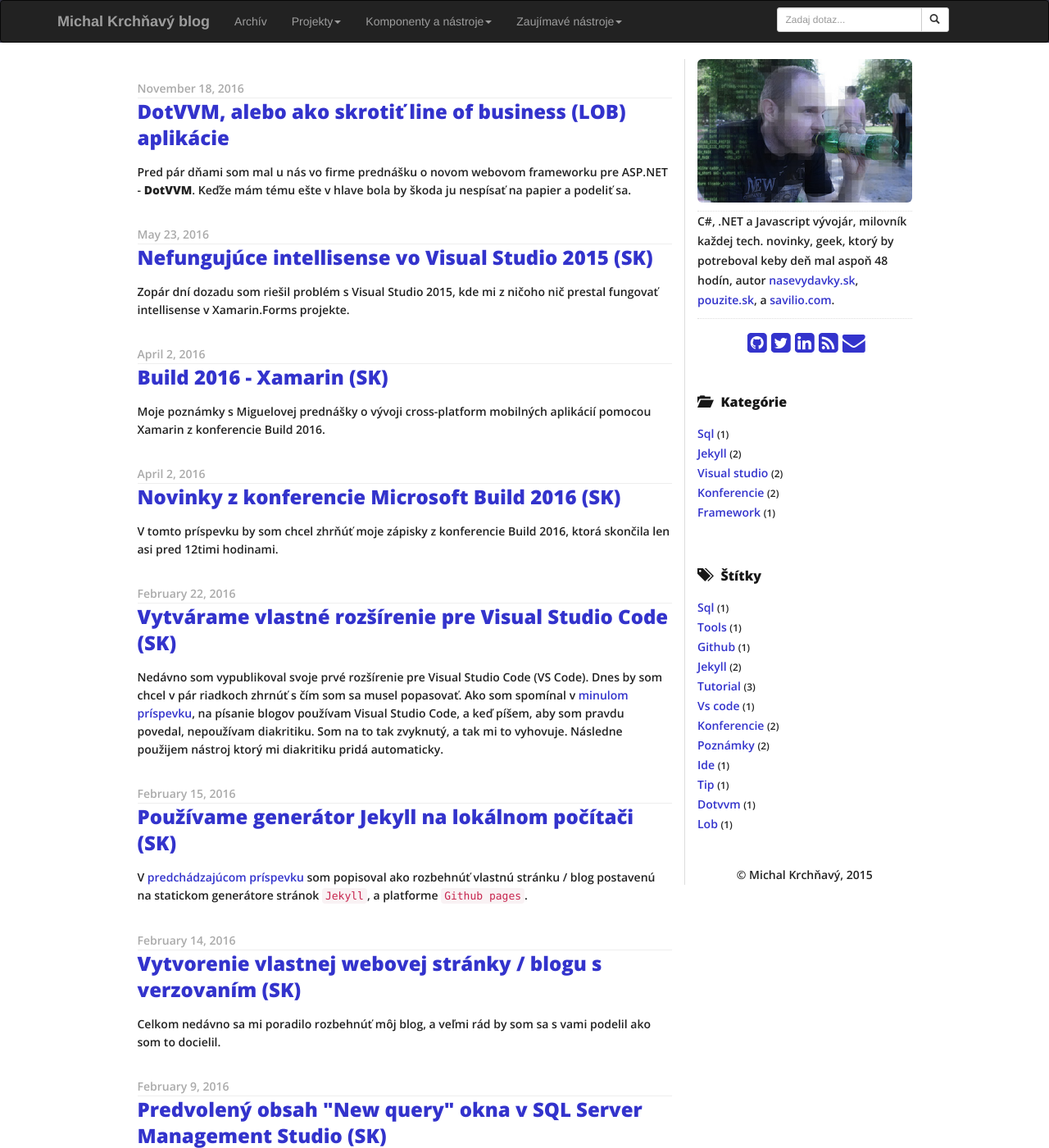
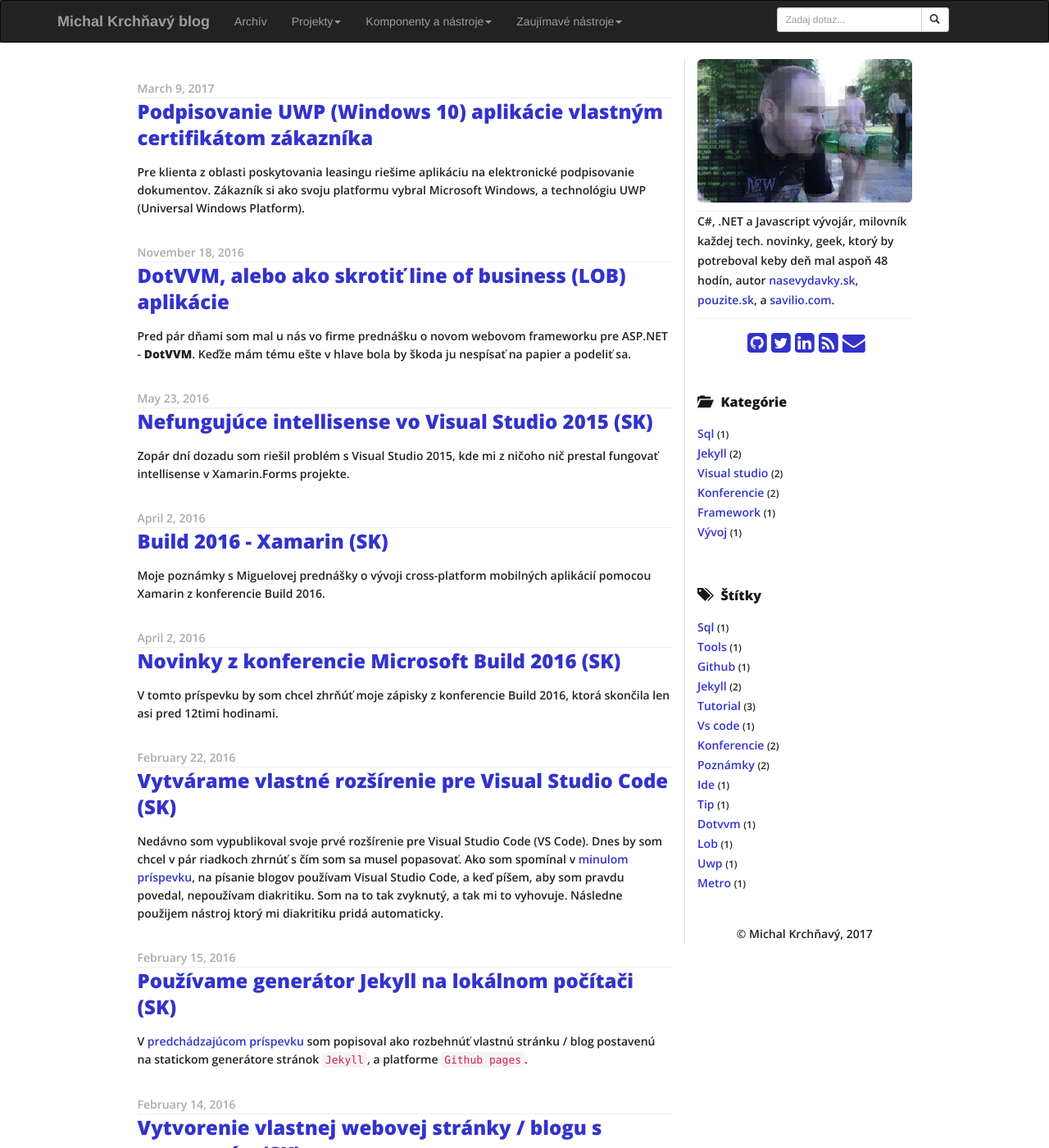
Before and after one commit to zemacik/zemacik.github.io, a Jekyll site: the page built from index.html, in a window 1280 px wide and 1400 px high. Shown: the whole window at 82% size. Built offline with Jekyll 4.4.1, drawn with Linux system fonts in a browser that asks for light colours; nearby versions of some CDN libraries; the list of posts is cut into pages by our own code; some of the changed lines change nothing that is shown.

Commit message:
Novy blog post

```diff
--- a/_includes/sidebar.html
+++ b/_includes/sidebar.html
@@ -17,38 +17,26 @@
     <div>
         <h3><span class="glyphicon glyphicon-folder-open" aria-hidden="true"></span> &nbsp; Kategórie</h3>
         <ul class="tag-box inline list-unstyled">
-        {% assign category_list = site.categories %}
-        {% if category_list.first[0] == null %}
-            {% for tag in category_list %}
+            {% assign category_list = site.categories %} {% if category_list.first[0] == null %} {% for tag in category_list %}
             <li><a href="/categories#{{ tag }}">{{ tag | capitalize }}</a><small>({{ site.tags[tag].size }})</small></li>
-            {% endfor %}
-        {% else %}
-            {% for tag in category_list %}
+            {% endfor %} {% else %} {% for tag in category_list %}
             <li><a href="/categories#{{ tag[0] }}">{{ tag[0] | capitalize }}</a> <small>({{ tag[1].size }})</small></li>
-            {% endfor %}
-        {% endif %}
-        {% assign category_list = nil %}
+            {% endfor %} {% endif %} {% assign category_list = nil %}
         </ul>
     </div>
     <br/>
     <div>
         <h3><span class="glyphicon glyphicon-tags" aria-hidden="true"></span> &nbsp; Štítky</h3>
         <ul class="tag-box inline list-unstyled">
-        {% assign tags_list = site.tags %}
-        {% if tags_list.first[0] == null %}
-            {% for tag in tags_list %}
+            {% assign tags_list = site.tags %} {% if tags_list.first[0] == null %} {% for tag in tags_list %}
             <li><a href="/tags#{{ tag }}">{{ tag | capitalize }}</a><small>({{ site.tags[tag].size }})</small></li>
-            {% endfor %}
-        {% else %}
-            {% for tag in tags_list %}
+            {% endfor %} {% else %} {% for tag in tags_list %}
             <li><a href="/tags#{{ tag[0] }}">{{ tag[0] | capitalize }}</a> <small>({{ tag[1].size }})</small></li>
-            {% endfor %}
-        {% endif %}
-        {% assign tags_list = nil %}
+            {% endfor %} {% endif %} {% assign tags_list = nil %}
         </ul>
     </div>
     <br/>
     <div class="text-center">
-    &copy; Michal Krchňavý, 2015
+        &copy; Michal Krchňavý, 2017
     </div>
 </nav>
--- /dev/null
+++ b/_posts/2017-03-09-Podpisovanie_UWP_a_Metro_Aplikacia_certifiktom_Zakaznika.md
@@ -0,0 +1,99 @@
+---
+layout: blogpost
+type: post
+title: "Podpisovanie UWP (Windows 10) aplikácie vlastným certifikátom zákazníka"
+description: "Podpisovanie UWP (Windows 10) aplikácie vlastným certifikátom zákazníka"
+date: 2017-03-09
+categories:
+- Vývoj
+tags: [UWP, Metro]
+published: true
+canshare: true
+comments: true
+---
+
+
+Pre klienta z oblasti poskytovania leasingu riešime aplikáciu na elektronické podpisovanie dokumentov. Zákazník si ako svoju platformu vybral Microsoft Windows, a technológiu UWP (Universal Windows Platform).
+
+> Dolu popísaný postup je možné použiť aj pre tzv. Metro aplikácie pre Windows 8, a Windows 8.1
+
+Keďže aplikácia nie je distribuovaná štandardne cez Microsoft Store, riešili sme problém ako aplikáciu podpísať tak, aby ju bolo možné bezpečné prevádzkovať na počítačoch klienta.
+
+
+## Možnosti distribúcie aplikácie
+
+Ešte predtým než spomeniem aké sme mali možnosti, musím napísať ako je možné dostať UWP aplikáciu na počítač používateľa.
+
+1. Tou prvou, je inštalácia aplikácie cez Microsoft Store. V tomto prípade je nutné aby prešla certifikačným procesom Microsoftu. Následne je aplikácia podpísaná dôveryhodným certifikátom, a sprístupnená na stiahnutie, podľa nastavení v store.
+
+2. možnosť je prepnúť každé zariadenie do Vývojárskeho režimu (Developer móde). V tomto režime je možné do zariadenia nainštalovať akúkoľvek UWP aplikáciu. To znamená že môže byť podpísaná akýmkoľvek certifikátom.
+
+3. možnosť je takzvaný Sideload režim. Tento režim umožňuje do zariadenia nainštalovať aplikácie ktoré sú podpísané dôveryhodným certifikátom pre dane zariadenie.
+
+Ako isté tušíte, tretia možnosť je cesta akou sme sa nakoniec vydali. Keďže infraštruktúra klienta musí spĺňať určite bezpečnostné kritériá, nie je možné aby boli zariadenia vo vývojárskom režime.
+
+
+![Windows developer mode](/assets/posts/2017/20170309_WindowsDeveloeprModes.png){: class="img img-responsive" style="padding: 25px;"}
+
+<br/>
+Režim zariadenia máme prepnutý, a teraz ku samotnému podpisovaniu aplikácie.
+<br/>
+
+## Podpisovanie aplikácie
+
+Núkalo sa nám viac možnosti:
+
+1. Aplikáciu budeme podpisovať našim certifikátom t.j. dodávateľskej firmy. To však znamená, že každé zariadenie kde bude naša aplikácia nainštalovaná bude musieť dôverovať certifikátu ktorým je podpísaná táto aplikácia.
+
+    Čo však vystavuje tieto zariadenia riziku, že ak by tento nás certifikát, sa dostal do nepovolaných rúk, podpísal nevhodnú aplikáciu, táto by mohla byť bez akýchkoľvek problémov nainštalovaná na zariadenia klienta.
+
+2. možnosť, je podpísanie aplikácie certifikátom klienta. Keďže na podpísanie aplikácie potrebujeme certifikát s privátnym kľúčom, z rovnakých dôvodov ako v bode 1. nám klient nemohol certifikát poskytnúť.
+
+Rozhodli sme sa teda že aplikáciu si bude klient podpisovať sám, vo vlastnej réžii.
+
+Od nás, ako dodávateľa odchádza release APPX balíčka pre každú platformu (x86, x64, ARM), podpísaný dočasným certifikátom, ktorý je súčasťou projektu.
+
+Následne, na strane klienta je nutné aplikáciu opätovne podpísať.
+
+Teraz by som chcel spísať kroky, ktoré je nutné vykonať aby sme na strane klienta získali plnohodnotný balíček, ktorý môžeme ďalej distribuovať cez SCCM, alebo manuálne inštalovať na každé zariadenie klienta, ktoré dôveruje podpisovému certifikátu.
+
+
+## Postup podpísania
+
+1. v prvom rade musíme aplikáciu rozpakovať
+
+    `MakeAppx unpack /l /p "NasaAplikacia_x86.appx" /d "C:\NasaAplikacia"`
+
+2. musíme zmeniť Publishera aplikácie v aplikačnom manifeste. Čiže v súbore `C:\NasaAplikacia\AppxManifest.xml` vymeníme `"CN=[STAREMENO]"` za `"CN=[NOVEMENO]"` kde NOVEMENO je názov publishera certifikátu ktorým podpisujeme.
+
+3. následne môžeme aplikáciu opätovne zbaliť, a vytvoriť tak nepodpísaný APPX balíček.
+
+    `MakeAppx pack /l /d " C:\NasaAplikacia" /p "C:\[NovyNazovBalicka].appx"`
+
+4. V ďalšom ktorú aplikáciu podpíšeme našim novým certifikátom.
+
+    `Signtool.exe sign /a /v /fd SHA256 /f /p [HESLO CERTIFIKATU] "C:\NovyCertifikat.pfx" C:\[NovyNazovBalicka].appx`
+
+Takže teraz máme balíček, ktorý môže klient bez problémov inštalovať na svoje zariadenia.
+
+
+## Poznámka bokom
+
+Ešte pre úplnosť by som uviedol že všetky použité nástroje ako `MakeAppx.exe`, `Signtool.exe`, `makecert.exe`, `pvk2pfx.exe`, sa nachádzajú v priečinkoch:
+
+{% highlight json %}
+
+"c:\Program Files (x86)\Windows Kits\10\bin\x64"
+"c:\Program Files (x86)\Windows Kits\10\bin\x86"
+"c:\Program Files (x86)\Windows Kits\8.1\bin\x86"
+"c:\Program Files (x86)\Windows Kits\8.1\bin\x86"
+"c:\Program Files (x86)\Windows Kits\8.0\bin\x86"
+"c:\Program Files (x86)\Windows Kits\8.0\bin\x86"
+
+{% endhighlight %}
+
+Sú súčasťou tzv. Windows Software Development Kit (SDK) pre Windows 10, 8.1, 8.
+
+- [Windows 10 SDK](https://developer.microsoft.com/en-us/windows/downloads/windows-10-sdk)
+- [Windows 8.1 SDK](https://developer.microsoft.com/en-us/windows/downloads/windows-8-1-sdk)
+- [Windows 8.0 SDK](https://developer.microsoft.com/en-us/windows/downloads/windows-8-sdk)
```
Also changed, not shown: assets/posts/2017/20170309_WindowsDeveloeprModes.png (added). Lines whose indentation alone changed are shown as unchanged.
